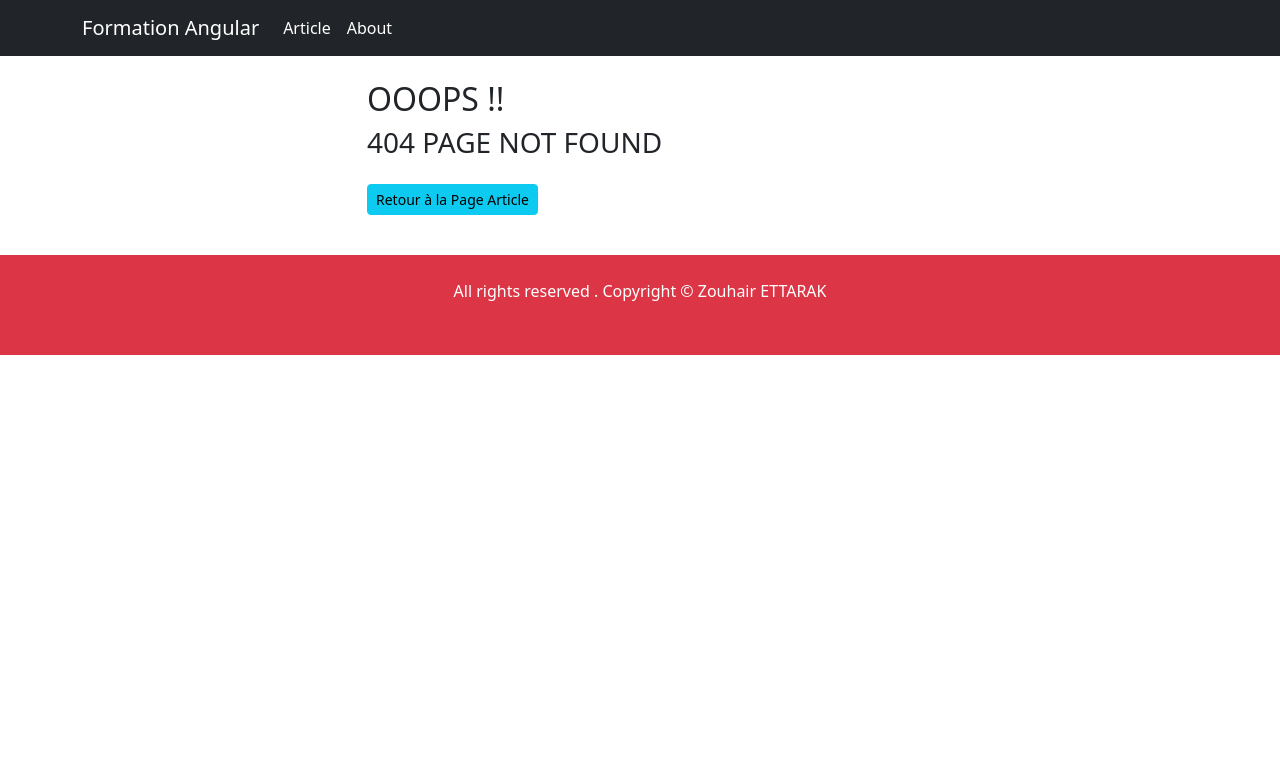
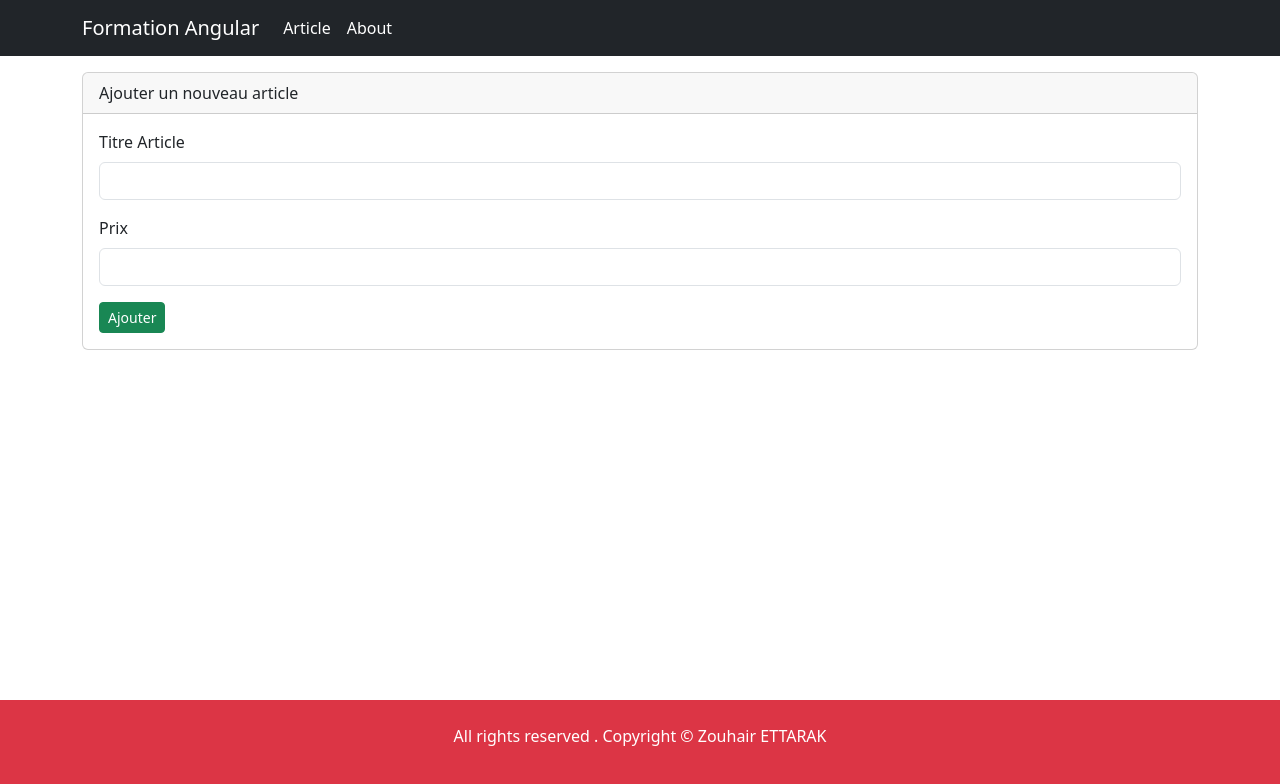
Before and after one commit to ZEDTARIK/angular-16, an Angular app: page /add-article in a window 1280 px wide. Before the commit this address had no page. Shown: the top 784 px of the page. Built offline with nearby package versions, Linux system fonts and the light colour scheme.

Commit message:
ReactiveForms

```diff
--- /dev/null
+++ b/src/app/add-article/add-article.component.html
@@ -0,0 +1,32 @@
+<div class="container my-3">
+  <div class="row">
+    <div class="col-md-12">
+
+     <div class="card">
+      <div class="card-header">Ajouter un nouveau article</div>
+      <div class="card-body">
+
+        <form (ngSubmit)="onSubmit(f)" #f="ngForm" >
+
+          <div class="mb-3">
+            <label for="titreArticle" class="form-label">Titre Article</label>
+            <input type="text" class="form-control" id="titreArticle" [formControl]="titre">
+          </div>
+          <div class="mb-3">
+            <label for="prix" class="form-label">Prix</label>
+            <input type="number" class="form-control" id="prix" [formControl]="prix">
+          </div>
+
+          <button type="submit" class="btn btn-success btn-sm">Ajouter</button>
+
+        </form>
+      </div>
+     </div>
+
+
+
+
+
+    </div>
+  </div>
+</div>
--- /dev/null
+++ b/src/app/add-article/add-article.component.ts
@@ -0,0 +1,22 @@
+import { Component, OnInit } from '@angular/core';
+import { NgForm, FormControl } from '@angular/forms';
+
+@Component({
+  selector: 'app-add-article',
+  templateUrl: './add-article.component.html',
+  styleUrls: ['./add-article.component.css']
+})
+export class AddArticleComponent implements OnInit {
+
+  titre= new FormControl('');
+  prix = new FormControl('');
+
+  constructor() {}
+
+  ngOnInit() : void {}
+
+  onSubmit(form: NgForm) {
+    console.table(this.titre.value);
+  }
+
+}
--- a/src/app/app-routing.module.ts
+++ b/src/app/app-routing.module.ts
@@ -4,12 +4,14 @@ import { ListArticleComponent } from './list-article/list-article.component';
 import { AboutComponent } from './about/about.component';
 import { DetailArticleComponent } from './detail-article/detail-article.component';
 import { PageNotFoundComponent } from './page-not-found/page-not-found.component';
+import { AddArticleComponent } from './add-article/add-article.component';
 
 const routes: Routes = [
   { path: '', component: ListArticleComponent},
   { path: 'list-article', redirectTo: ""},
   { path: 'about', component: AboutComponent},
   { path: 'detail/:id', component: DetailArticleComponent},
+  { path: 'add-article', component: AddArticleComponent},
   { path: '**', component: PageNotFoundComponent},
 ];
 
--- a/src/app/app.component.css
+++ b/src/app/app.component.css
@@ -1,5 +1,5 @@
 footer {
-  position: dynamic;
+  position: absolute;
   bottom: 0;
   width: 100%;
   height: 100px;
--- a/src/app/list-article/list-article.component.html
+++ b/src/app/list-article/list-article.component.html
@@ -1,8 +1,18 @@
-<div class="container">
+<div class="container my-2">
+
+
+  <div class="row">
+    <div class="col-md-2">
+        <a routerLink="/add-article" class="btn btn-sm btn-success">Ajouter un Article</a>
+    </div>
+    <div class="col-md-10">
       <div id="alertMsg">
         <p> {{ message }} </p>
       </div>
-
+    </div>
+  </div>
+  <div class="row">
+    <div class="col-md-12">
       <div id="home">
         <app-article
           *ngFor="let item of articles" :key="item.id"
@@ -15,3 +25,6 @@
         </app-article>
       </div>
     </div>
+  </div>
+
+</div>
```
Also changed, not shown: src/app/app.module.ts (+7 -2 lines), src/app/add-article/add-article.component.css (added), 1 other file (tests, documents, lock files or other folders). Lines whose indentation alone changed are shown as unchanged.
